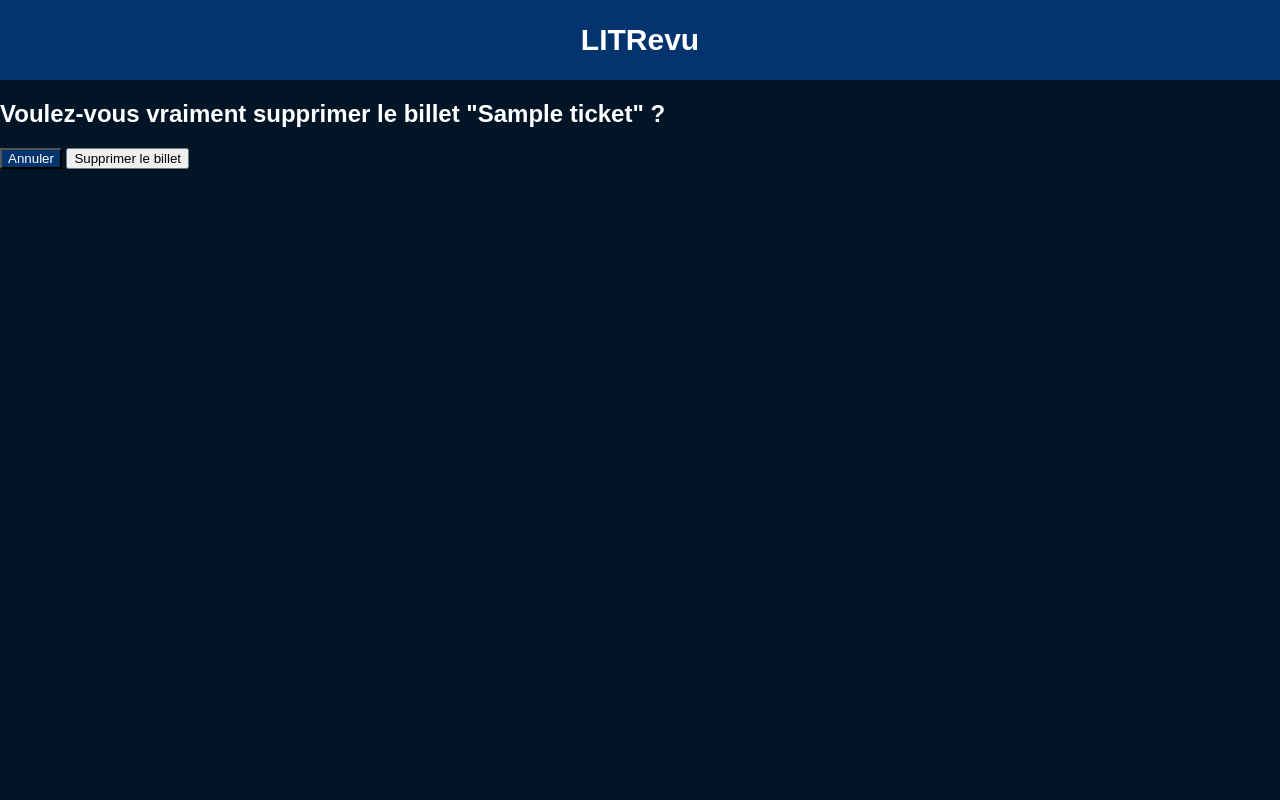
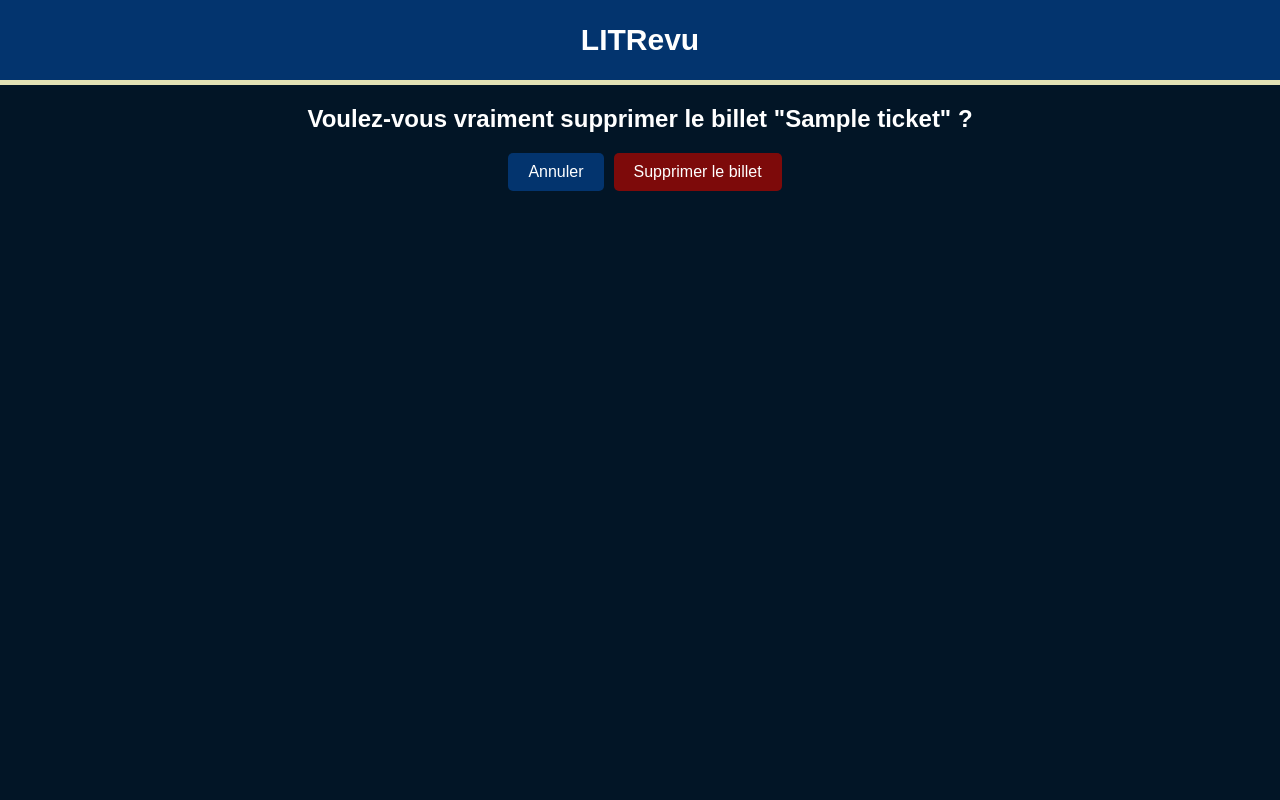
Before and after one commit to Matthieu-Chambon/OC_Projet_9, a Django app: template reviews/templates/reviews/ticket_delete.html in a window 1280 px wide. Run offline with Django 5.2, Linux system fonts and the light colour scheme; the template is opened without the code that fills it: most values are stand-ins (such as "Sample title", 1, 10 or a date in 2020); parts of the project's set-up code (start-up, migrations or seed data) failed here and were passed over.

Commit message:
Modification fichiers statiques

```diff
--- a/static/script.js
+++ b/static/script.js
@@ -1,9 +1,16 @@
 document.addEventListener("DOMContentLoaded", function () {
-    const btn = document.getElementById("back-to-login-btn");
+  function addRedirectListener(buttonId) {
+    const btn = document.getElementById(buttonId);
     if (btn) {
       btn.addEventListener("click", function () {
         window.location.href = btn.dataset.url;
       });
     }
+  }
 
-  });
+  addRedirectListener("back-to-login-btn");
+  addRedirectListener("create-ticket-btn");
+  addRedirectListener("edit-ticket-btn");
+  addRedirectListener("delete-ticket-btn");
+  addRedirectListener("ticket-cancel-btn");
+});
--- a/static/styles.css
+++ b/static/styles.css
@@ -5,6 +5,8 @@
     --color-blue-2: #03346E;
     --color-blue-3: #6EACDA;
     --color-beige: #E2E2B6;
+    --color-red: #7D0A0A;
+    --color-green: #5F8B4C;
 }
 
 
@@ -33,6 +35,8 @@
 
 
     background-color: var(--color-blue-2);
+
+    border-bottom: #E2E2B6 5px solid;
 }
 
 .nav-menu h1{
@@ -48,19 +52,29 @@
     display: flex;
     flex-direction: row;
     list-style-type: none;
+    align-items: center;
 }
 
 .nav-menu ul li{
     margin: 0 20px;
 }
 
-.nav-menu ul li a{
+.nav-menu form{
+    margin: 0;
+    padding: 0;
+}
+
+.nav-menu ul li a, .nav-menu ul li button{
     text-decoration: none;
     color: white;
+    background-color: transparent;
+    border: none;
     font-size: 20px;
+    cursor: pointer;
+    padding: 0;
 }
 
-.nav-menu ul li a:hover{
+.nav-menu ul li a:hover, .nav-menu ul li button:hover{
     color: var(--color-blue-3);
 }
 
@@ -114,19 +128,25 @@
     padding-left: 20px;
 }
 
-.signup-form-buttons, .login-form-buttons{
+.form-buttons{
     display: flex;
     flex-direction: row;
-    justify-content: right;
+    align-self: flex-end;
     align-items: center;
+
+    width: fit-content;
 }
 
-.signup-page button, .login-page button{
+.form-buttons button, .login-page button{
     border: none;
     border-radius: 5px;;
     padding: 10px 20px;
     font-size: 16px;
     cursor: pointer;
+}
+
+.form-buttons button{
+    margin-left: 10px;
 }
 
 .primary-btn{
@@ -136,6 +156,16 @@
 
 .secondary-btn{
     background-color: var(--color-blue-2);
+    color: white;
+}
+
+.red-btn{
+    background-color: var(--color-red);
+    color: white;
+}
+
+.green-btn{
+    background-color: var(--color-green);
     color: white;
 }
 
@@ -151,6 +181,77 @@
     min-width: 30%;
 }
 
-.signup-form button:last-child{
-    margin-left: 10px;
+/* Page d'accueil */
+
+#create-ticket-btn{
+    width: fit-content;
 }
+
+/* Formulaire ticket */
+
+.ticket-page{
+    display: flex;
+    flex-direction: column;
+    justify-content: center;
+    align-items: center;
+
+    width: 100%;
+}
+
+.ticket-container{
+    display: flex;
+    flex-direction: column;
+    align-items: center;
+
+    width: 80%;
+}
+
+.ticket-form{
+    display: flex;
+    flex-direction: column;
+
+    align-items: flex-start;
+
+    width: 100%;
+}
+
+.ticket-form-field{
+    display: flex;
+    flex-direction: column;
+
+    width: 100%;
+
+    margin-bottom: 3%;
+}
+
+.ticket-form label{
+    font-size: 20px;
+    margin-bottom: 1%;
+}
+
+.ticket-form input, .ticket-form textarea{
+    padding: 10px;
+    border-radius: 5px;
+}
+
+.ticket-form-image{
+    display: flex;
+    flex-direction: row;
+    justify-content: space-between;
+}
+
+.ticket-form-image-edit{
+    display: block;
+}
+
+.ticket-form-image-edit a{
+    color: var(--color-blue-3);
+    cursor: pointer;
+}
+
+.ticket-form #image input{
+    width: fit-content;
+    padding: 0;
+    border-radius: 5px;
+    cursor: pointer;
+}
```
